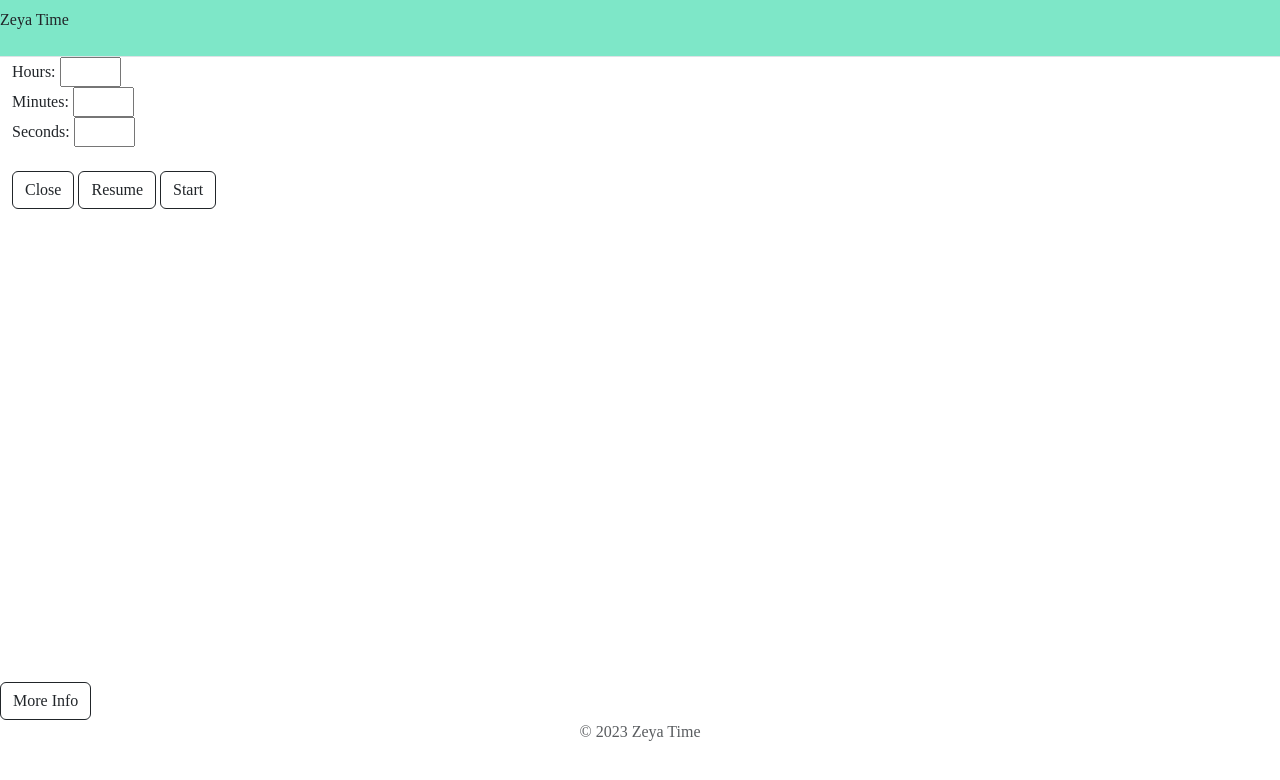
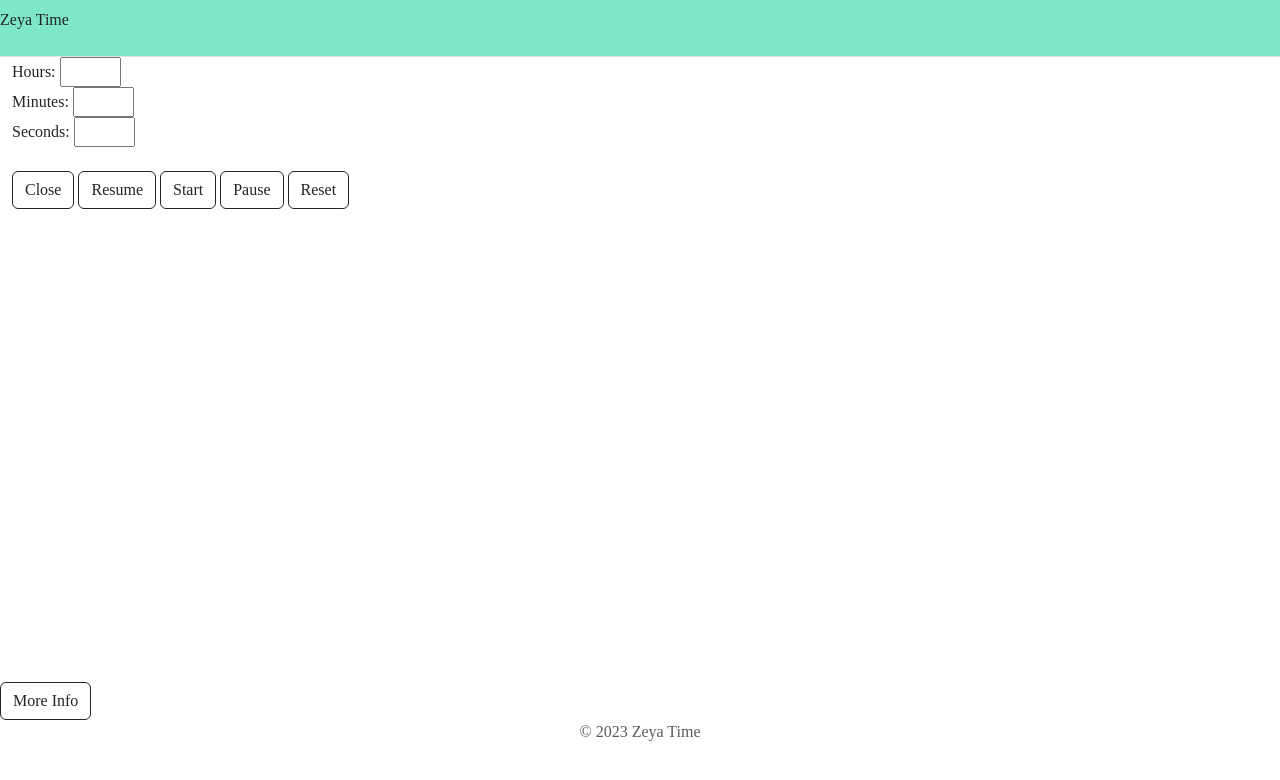
Before and after one commit to thunderain/Zeya-Time, a website: page home.html in a window 1280 px wide. Drawn offline with nearby package versions, Linux system fonts and the light colour scheme.

Commit message:
Added more buttons

```diff
--- a/home.html
+++ b/home.html
@@ -74,6 +74,8 @@
   <button id="btnCloseTimer" class="btn active" onclick="timerClose()">Close</button>
   <button id="btnResume" class="btn active "  onclick="timerResume()">Resume</button>
   <button id="btnStart" class="btn active" onclick="timerStart()">Start</button>
+  <button id="btnPause" class="btn active "  onclick="timerPause()">Pause</button>
+  <button id="btnReset" class="btn active" onclick="timerReser()">Reset</button>
 </div><!--end of divTimerButtons-->
 
 
```
